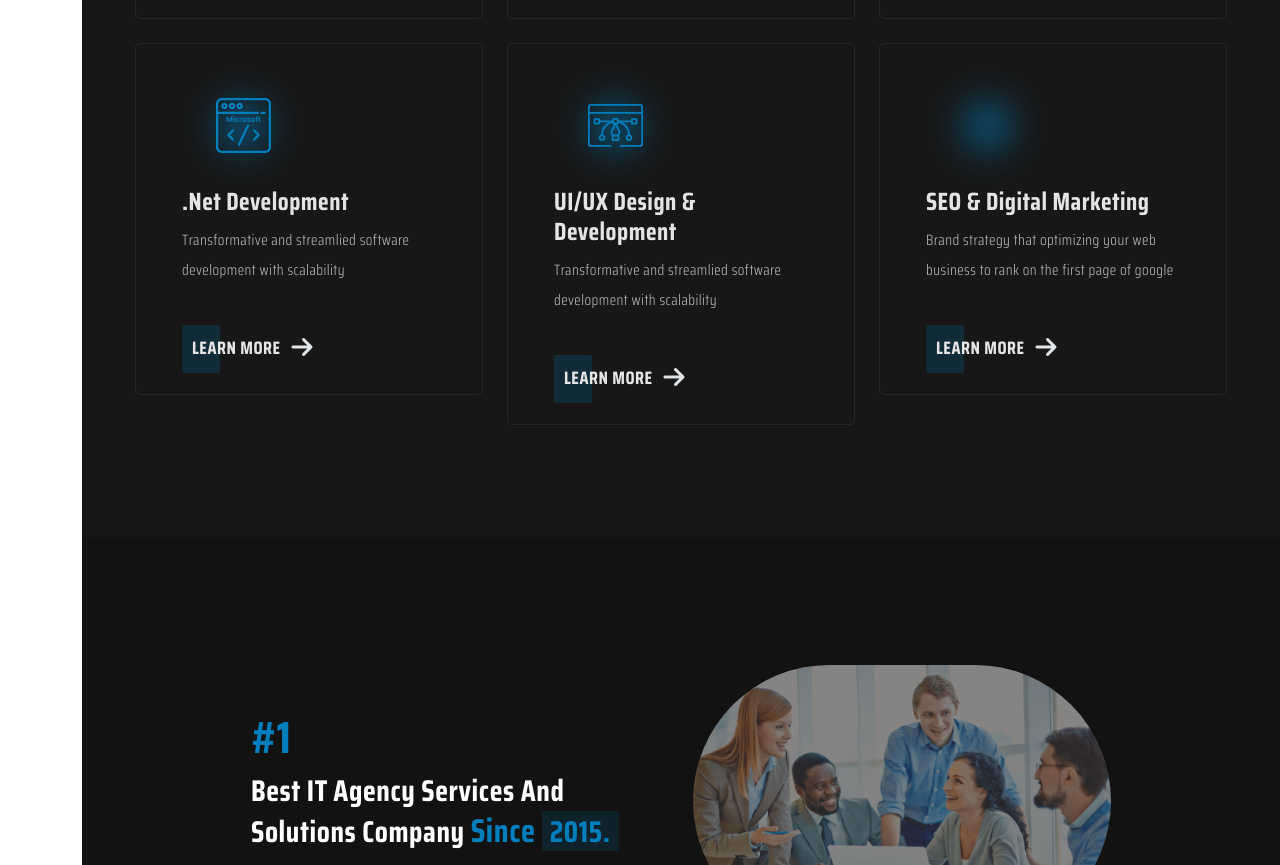
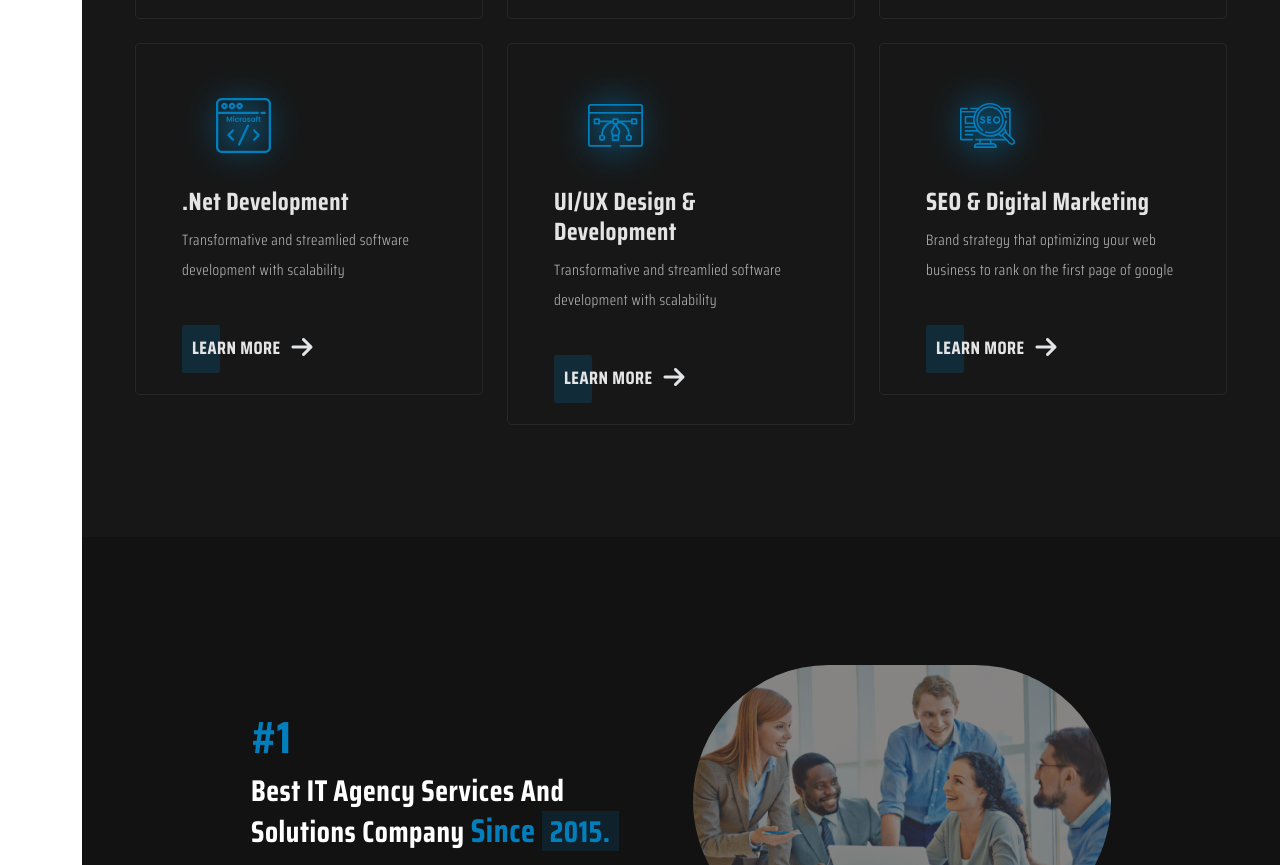
Before and after one commit to PansuriyaKeyur88/Vihaa_Infotec, a plain HTML site: page index.html in a window 1280 px wide. Shown: the part 2768-3633 px from the top of the page. Drawn offline with nearby package versions, Linux system fonts and the light colour scheme; the site is published under a folder, as on GitHub Pages, so addresses that start at the root find nothing.

Commit message:
Change In Industryu Image

```diff
--- a/Home/style.css
+++ b/Home/style.css
@@ -967,7 +967,7 @@
 }
 
 .solution_icon-6 img {
-    background: url("/Image/asset\ 22.svg");
+    background: url("Image/asset\ 22.svg");
     background-repeat: no-repeat;
     background-position: center;
     background-size: 55px;
```
